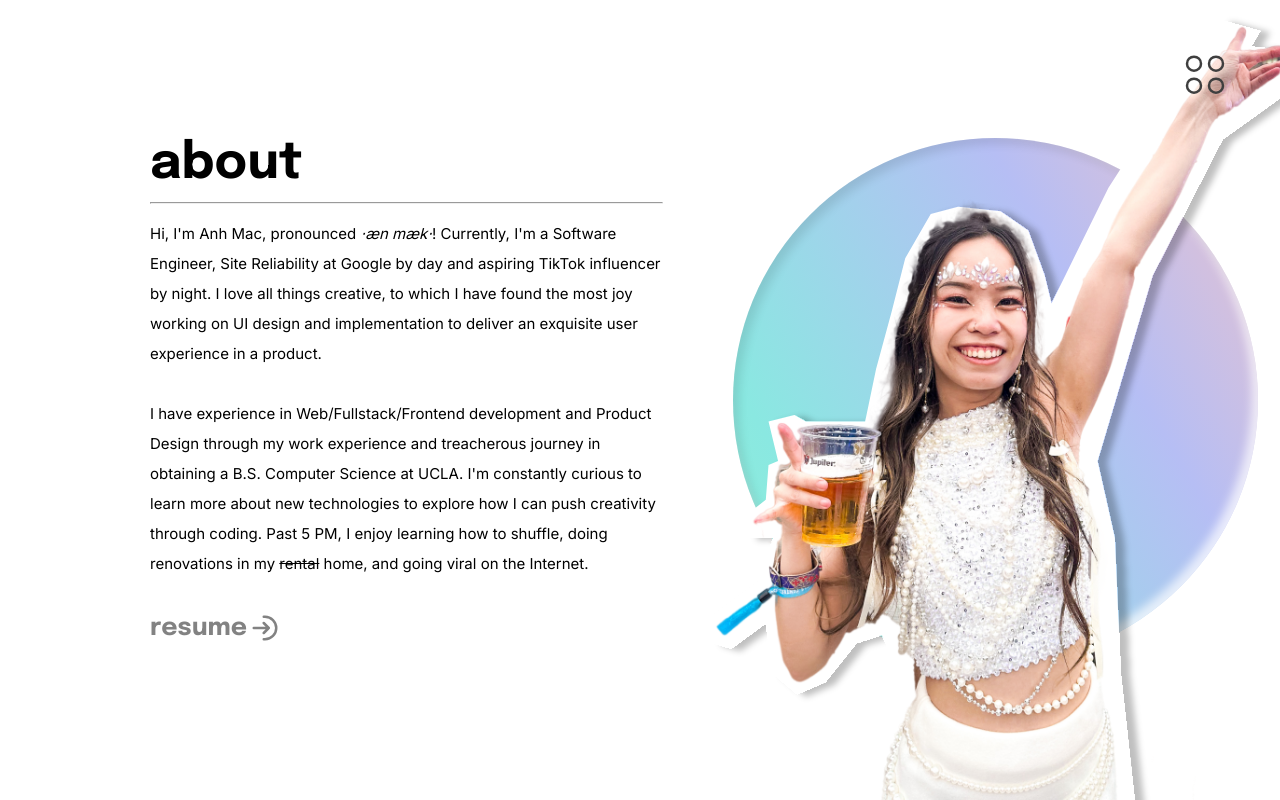
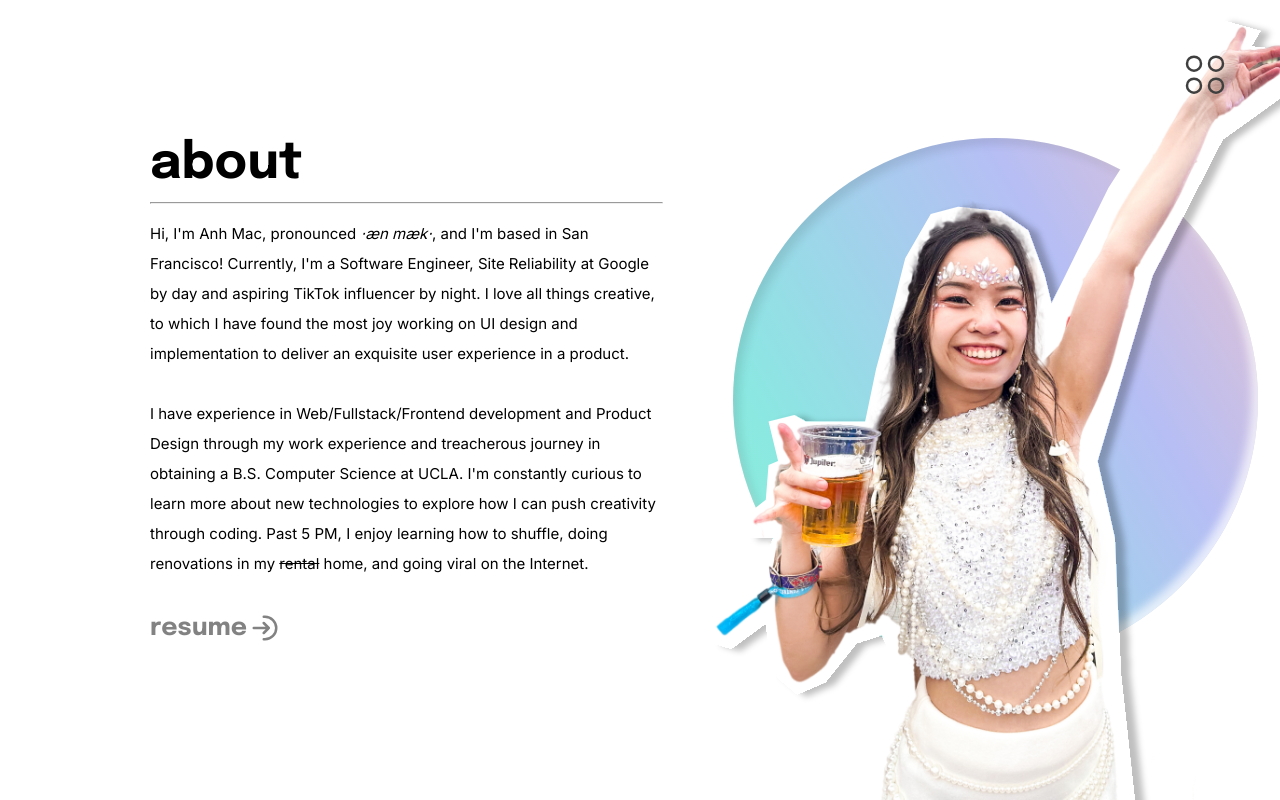
Before and after one commit to anhmvc/anhmvc.github.io, a React (Create React App) app: page /about in a window 1280 px wide. Built offline with nearby package versions, Linux system fonts and the light colour scheme.

Commit message:
Update resume

```diff
--- a/src/pages/About/About.tsx
+++ b/src/pages/About/About.tsx
@@ -13,10 +13,10 @@ export default function About() {
             <h1 className="about-title">about</h1>
             <hr className="head-separator"></hr>
             <p className="paragraph">
-              Hi, I'm Anh Mac, pronounced <i>⋅æn mæk⋅</i>! Currently, I'm a
-              Software Engineer, Site Reliability at Google by day and aspiring
-              TikTok influencer by night. I love all things creative, to which I
-              have found the most joy working on UI design and implementation to
+              Hi, I'm Anh Mac, pronounced <i>⋅æn mæk⋅</i>, and I'm based in San Francisco!
+              Currently, I'm a Software Engineer, Site Reliability at Google by day and
+              aspiring TikTok influencer by night. I love all things creative, to which
+              I have found the most joy working on UI design and implementation to
               deliver an exquisite user experience in a product.
             </p>
             <p className="paragraph">
```
Also changed, not shown: 1 other file (tests, documents, lock files or other folders).
